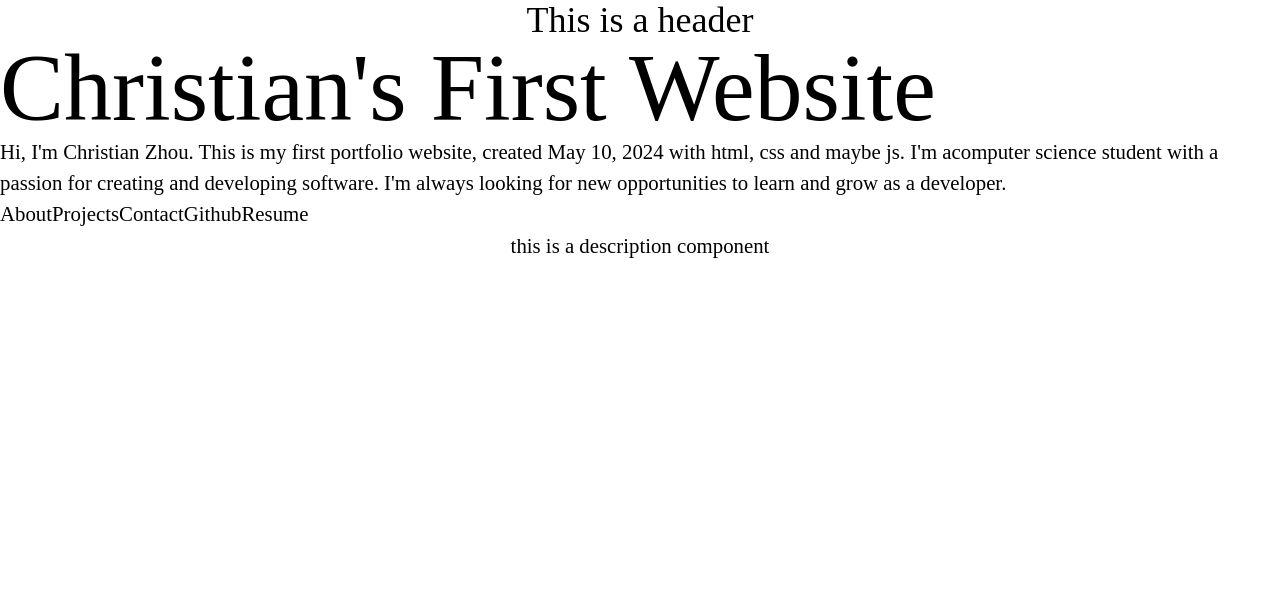
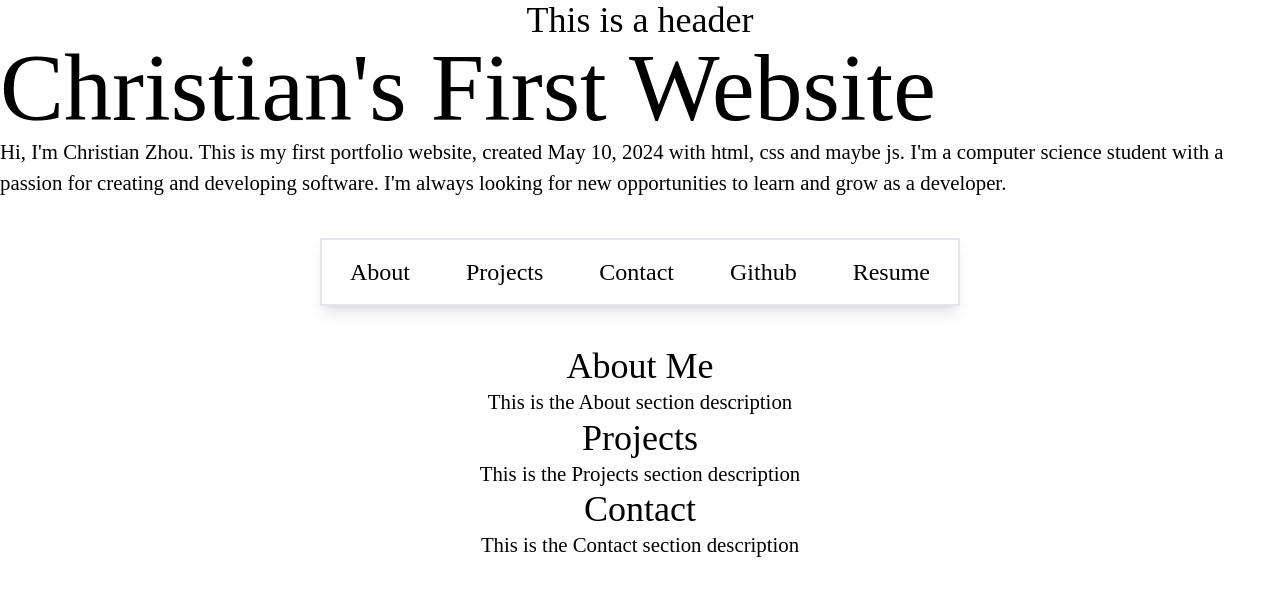
Before and after one commit to christianzhou1/portfolio-react, a React (Create React App) app: page / in a window 1280 px wide. Shown: the top 596 px of the page. Built offline with nearby package versions, Linux system fonts and the light colour scheme.

Commit message:
refactor: Update App component to include Menu and Sections

```diff
--- a/src/App.tsx
+++ b/src/App.tsx
@@ -1,13 +1,28 @@
 import React from "react";
 import Hero from "./components/Hero";
-import Description from "./components/Description";
+//import Description from "./components/Description";
 import Header from "./components/Header";
+import Section from "./components/Section";
+import Menu from "./components/Menu";
 const App: React.FC = () => {
   return (
     <div className="App">
       <Header />
       <Hero />
-      <Description />
+      <Menu />
+      {/* <Description /> */}
+      <Section
+        titleContent="About Me"
+        descContent="This is the About section description"
+      />
+      <Section
+        titleContent="Projects"
+        descContent="This is the Projects section description"
+      />
+      <Section
+        titleContent="Contact"
+        descContent="This is the Contact section description"
+      />
     </div>
   );
 };
--- a/src/components/Description.tsx
+++ b/src/components/Description.tsx
@@ -1,8 +1,8 @@
 import React from "react";
-const Description: React.FC = () => {
+const Description = ({ content }: { content: string }) => {
   return (
     <>
-      <p className="text-center">this is a description component</p>
+      <p className="text-center">{content}</p>
     </>
   );
 };
--- a/src/components/Hero.tsx
+++ b/src/components/Hero.tsx
@@ -5,25 +5,10 @@ const Hero: React.FC = () => {
       <h1 className=" font-thin text-8xl">Christian's First Website</h1>
       <p className="font-normal">
         Hi, I'm Christian Zhou. This is my first portfolio website, created May
-        10, 2024 with html, css and maybe js. I'm acomputer science student with
-        a passion for creating and developing software. I'm always looking for
-        new opportunities to learn and grow as a developer.
+        10, 2024 with html, css and maybe js. I'm a computer science student
+        with a passion for creating and developing software. I'm always looking
+        for new opportunities to learn and grow as a developer.
       </p>
-      <div className="menu">
-        <a href="#about">About</a>
-        <a href="#projects">Projects</a>
-        <a href="#contact">Contact</a>
-        <a
-          href="https://github.com/christianzhou1"
-          rel="noreferrer"
-          target="_blank"
-        >
-          Github
-        </a>
-        <a href="./pdf/April_22_2024_Christian_Zhou_Resume.pdf" target="blank">
-          Resume
-        </a>
-      </div>
     </div>
   );
 };
--- /dev/null
+++ b/src/components/Menu.tsx
@@ -0,0 +1,20 @@
+// Menu.tsx
+
+import React from "react";
+import MenuButton from "./MenuButton";
+
+const Menu: React.FC = () => {
+  return (
+    <div className="flex flex-row w-full md:w-35em lg:w-1/2 xl:w-95% max-w-90% mx-auto mt-10 mb-10 py-2 bg-brunswick-green justify-around text-2xl border-2 border-russian-blue shadow-lg">
+      <MenuButton href="#about"> About </MenuButton>
+      <MenuButton href="#projects"> Projects </MenuButton>
+      <MenuButton href="#contact"> Contact </MenuButton>
+      <MenuButton href="https://github.com/christianzhou1"> Github </MenuButton>
+      <MenuButton href="./pdf/April_22_2024_Christian_Zhou_Resume.pdf">
+        Resume
+      </MenuButton>
+    </div>
+  );
+};
+
+export default Menu;
--- /dev/null
+++ b/src/components/MenuButton.tsx
@@ -0,0 +1,41 @@
+// Button.tsx
+
+import React, { FC, ReactNode, MouseEventHandler } from "react";
+
+interface ButtonProps {
+  onClick?: MouseEventHandler<HTMLButtonElement>;
+  href?: string;
+  children: ReactNode;
+}
+
+const Button: FC<ButtonProps> = ({ children, onClick, href }) => {
+  if (href) {
+    return (
+      <a
+        href={href}
+        target="_blank"
+        rel="noopener noreferrer"
+        className="
+          transition-transform transition-color transition-border-color duration-400 ease-in
+          text-off-white px-4 py-2 rounded-md hover:text-sinopia hover:border-sinopia hover:scale-110
+        "
+      >
+        {children}
+      </a>
+    );
+  }
+
+  return (
+    <button
+      className="
+        transition-transform transition-color transition-border-color duration-400 ease-in
+        text-off-white px-4 py-2 rounded-md hover:text-sinopia hover:border-sinopia hover:scale-110
+      "
+      onClick={onClick}
+    >
+      {children}
+    </button>
+  );
+};
+
+export default Button;
--- a/src/components/Section.tsx
+++ b/src/components/Section.tsx
@@ -1,11 +1,15 @@
 import Title from "./Title";
 import Description from "./Description";
 import React from "react";
-const Section: React.FC = () => {
+interface SectionProps {
+  titleContent: string;
+  descContent: string;
+}
+const Section = ({ titleContent, descContent }: SectionProps) => {
   return (
     <>
-      <Title />
-      <Description />
+      <Title content={titleContent} />
+      <Description content={descContent} />
     </>
   );
 };
--- a/src/components/Title.tsx
+++ b/src/components/Title.tsx
@@ -1,8 +1,8 @@
 import React from "react";
-const Title: React.FC = () => {
+const Title = ({ content }: { content: string }) => {
   return (
     <>
-      <h1 className="text-4xl text-center">This is a title</h1>
+      <h1 className="text-4xl text-center">{content}</h1>
     </>
   );
 };
```
Also changed, not shown: 1 other file (tests, documents, lock files or other folders).
